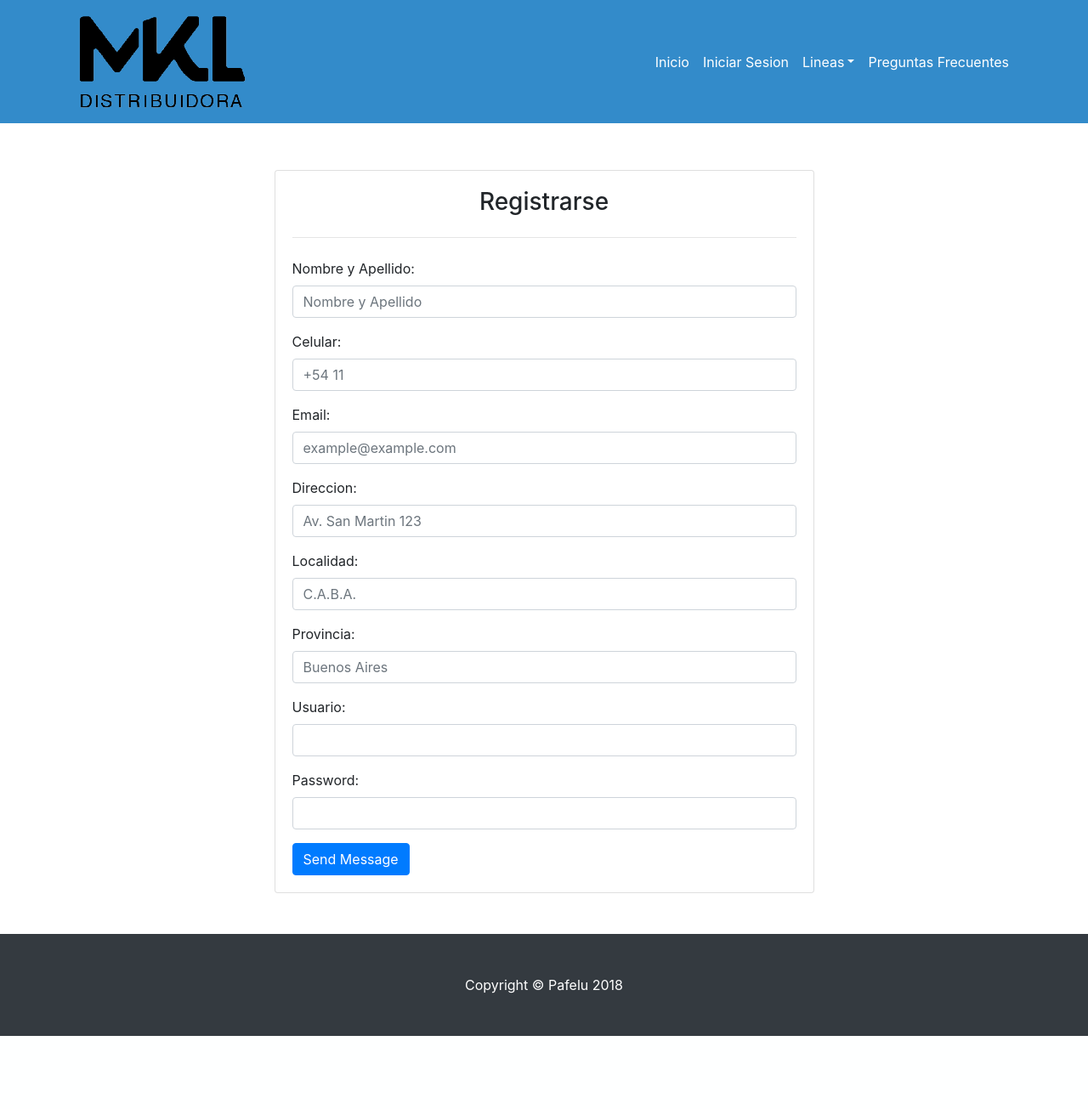
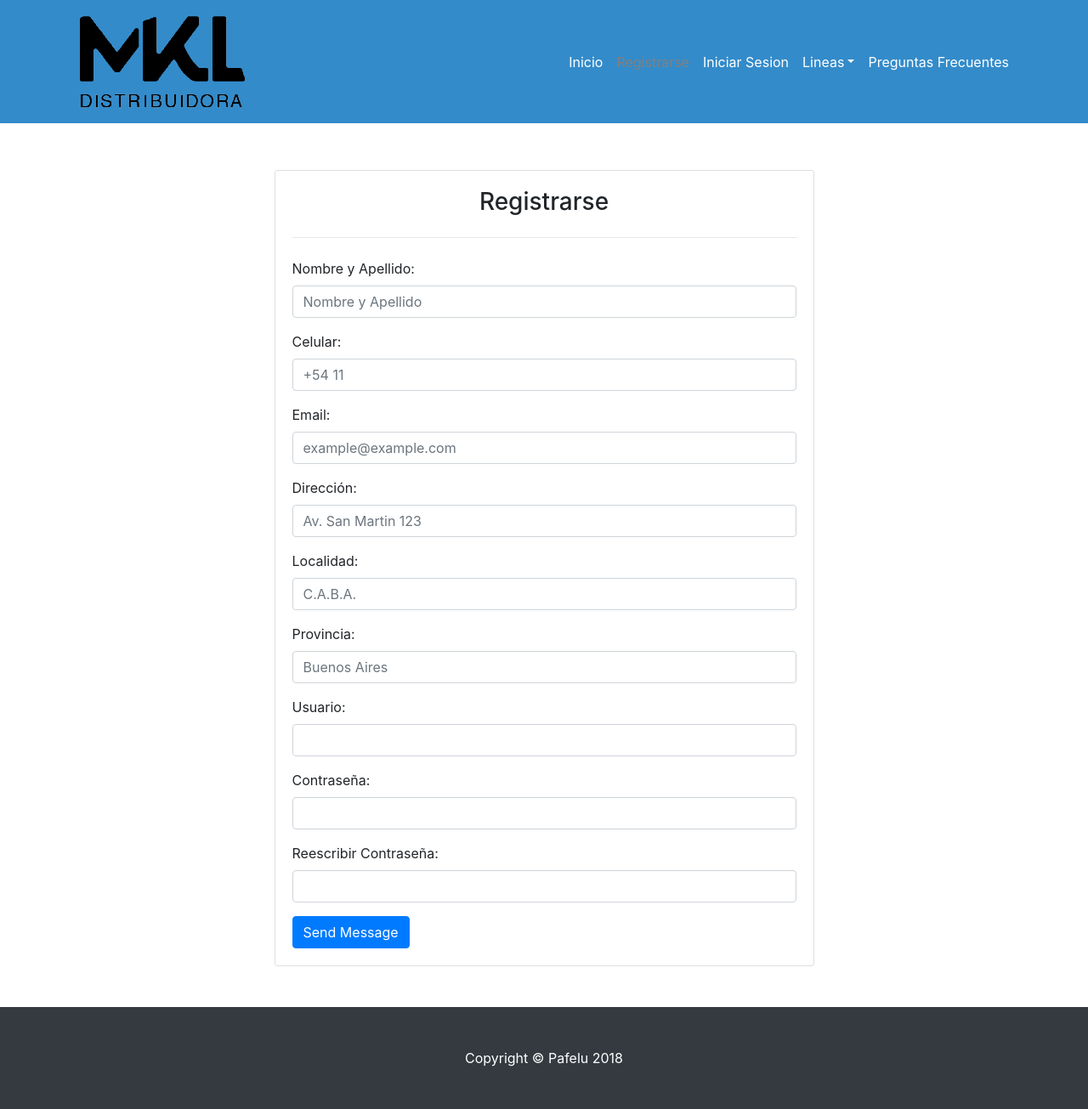
Before and after one commit to LucasKummerD/MKL, a PHP site: page /registrarse.html in a window 1280 px wide. Shown: the whole page at 85% size. Before the commit the page ends 1219 px from the top, so only its background shows below. Run offline with PHP 8.4, Linux system fonts and the light colour scheme.

Commit message:
Version 1.1

```diff
--- a/registrarse.html
+++ b/registrarse.html
@@ -1,8 +1,6 @@
 <!DOCTYPE html>
 <html>
-
 <head>
-
     <meta charset="utf-8" />
     <meta http-equiv="X-UA-Compatible" content="IE=edge">
     <title>MKL - Registrarse</title>
@@ -10,35 +8,26 @@
     <link rel="stylesheet" type="text/css" media="screen" href="css/style.css" />
     <script src="main.js"></script>
     <link rel="stylesheet" href="https://stackpath.bootstrapcdn.com/bootstrap/4.1.3/css/bootstrap.min.css" integrity="sha384-MCw98/SFnGE8fJT3GXwEOngsV7Zt27NXFoaoApmYm81iuXoPkFOJwJ8ERdknLPMO" crossorigin="anonymous">
-
 </head>
-
 <body>
-
 <!-- Barra de avegacion -->
-
     <nav class="navbar fixed-top navbar-expand-lg navbar-light fixed-top" style="background-color: #338bca;">
         <div class="container">
-              <img class="navbar-brand" src="img/LOGO MKL-01.png">
-
+          <img class="navbar-brand" alt="Logo-MKL" src="img/LOGO MKL-01.png">
           <button class="navbar-toggler navbar-toggler-right" type="button" data-toggle="collapse" data-target="#navbarResponsive" aria-controls="navbarResponsive" aria-expanded="false" aria-label="Toggle navigation">
             <span class="navbar-toggler-icon"></span>
           </button>
-
           <div class="collapse navbar-collapse" id="navbarResponsive">
             <ul class="navbar-nav ml-auto">
-
-
               <li class="nav-item">
                   <a class="nav-link" style="color: white" href="index1.html">Inicio</a>
               </li>
-
-
+              <li class="nav-item">
+                <a class="nav-link" style="color: grey" href="registrarse.html">Registrarse</a>
+              </li>
               <li class="nav-item">
                 <a class="nav-link" style="color: white" href="iniciar-sesion.html">Iniciar Sesion</a>
               </li>
-
-
               <li class="nav-item dropdown">
                 <a class="nav-link dropdown-toggle" style="color: white" href="#" id="lineas" data-toggle="dropdown" aria-haspopup="true" aria-expanded="false">Lineas</a>
                 <div class="dropdown-menu dropdown-menu-right" style="background-color: #2271aa" readonly aria-labelledby="lineas">
@@ -48,25 +37,17 @@
                   <a class="dropdown-item" style="color: white" href="">Barra</a>
                 </div>
               </li>
-
-
                 <li class="nav-item">
                 <a class="nav-link" style="color: white" href="preg-frec.html">Preguntas Frecuentes</a>
               </li>
-
             </ul>
           </div>
       </div>
     </nav>
-
-
- <!-- Page Content -->
+ <!-- Contenido -->
  <div class="container pt-5 ">
    <article class="header mt-5 ">
-
-
-  <!-- Contact Form -->
-      <!-- In order to set the email address and subject line for the contact form go to the bin/contact_me.php file. -->
+<!-- Formulario de Contacto bin/contact_me.php -->
       <div class="row">
           <div class="col-lg-7 mx-auto">
               <div class="card card-signin my-5 ">
@@ -94,7 +75,7 @@
               </div>
               <div class="control-group form-group">
                   <div class="controls">
-                    <label>Direccion:</label>
+                    <label>Dirección:</label>
                     <input type="direccion" class="form-control" id="direccion" required data-validation-required-message="Please enter your phone number." placeholder="Av. San Martin 123">
                   </div>
                 </div>
@@ -118,38 +99,31 @@
                 </div>
                 <div class="control-group form-group">
                     <div class="controls">
-                      <label>Password:</label>
+                      <label>Contraseña:</label>
                       <input type="password" class="form-control" id="password" required data-validation-required-message="Please enter your phone number." placeholder="">
                     </div>
                 </div>
-              <div id="success"></div>
-              <!-- For success/fail messages -->
+                <div class="control-group form-group">
+                    <div class="controls">
+                      <label>Reescribir Contraseña:</label>
+                      <input type="password" class="form-control" id="password" required data-validation-required-message="Please enter your phone number." placeholder="">
+                    </div>
+                </div>
+              <div id="success"></div>    <!-- For success/fail messages -->
               <button type="submit" class="btn btn-primary" id="sendMessageButton">Send Message</button>
             </form>
                   </div>
           </div>
         </div>
       </div>
-        <!-- /.row -->
     </article>
-
   </div>
-  <!-- /.container -->
-
-
-    <!-- /.container -->
-
 <!-- Footer -->
   <footer class="py-5 bg-dark">
       <div class="container">
         <p class="m-0 text-center text-white">Copyright &copy; Pafelu 2018</p>
       </div>
-      <!-- /.container -->
   </footer>
-
-
-
-
 <script src="https://code.jquery.com/jquery-3.3.1.slim.min.js" integrity="sha384-q8i/X+965DzO0rT7abK41JStQIAqVgRVzpbzo5smXKp4YfRvH+8abtTE1Pi6jizo" crossorigin="anonymous"></script>
 <script src="https://cdnjs.cloudflare.com/ajax/libs/popper.js/1.14.3/umd/popper.min.js" integrity="sha384-ZMP7rVo3mIykV+2+9J3UJ46jBk0WLaUAdn689aCwoqbBJiSnjAK/l8WvCWPIPm49" crossorigin="anonymous"></script>
 <script src="https://stackpath.bootstrapcdn.com/bootstrap/4.1.3/js/bootstrap.min.js" integrity="sha384-ChfqqxuZUCnJSK3+MXmPNIyE6ZbWh2IMqE241rYiqJxyMiZ6OW/JmZQ5stwEULTy" crossorigin="anonymous"></script>
```
Also changed, not shown: index1.html (+6 -58 lines), iniciar-sesion.html (+4 -35 lines), preg-frec.html (+7 -37 lines), README.md (deleted), css/style.css (line endings or trailing spaces). Lines whose indentation alone changed are shown as unchanged.
